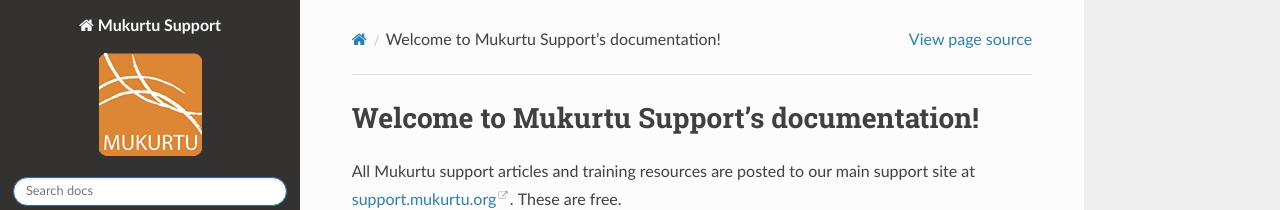
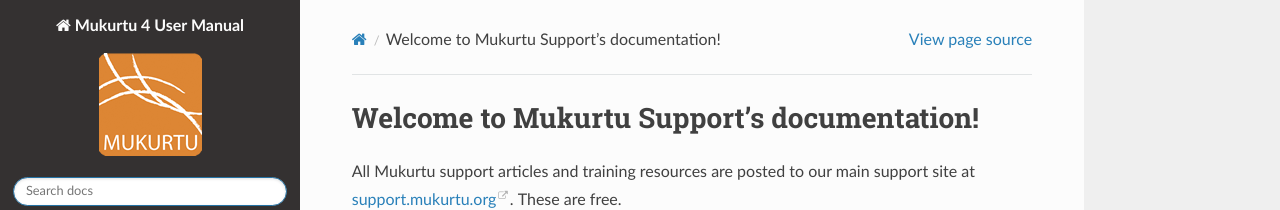
Before and after one commit to MukurtuCMS/mukurtudocs, a Sphinx documentation site: the page built from docs/source/index.rst, in a window 1280 px wide. Shown: the top 210 px of the page. Built offline with Sphinx 7.4.7 and the Read the Docs theme 2.0.0, drawn with Linux system fonts in a browser that asks for light colours.

Commit message:
Update conf.py

```diff
--- a/docs/source/conf.py
+++ b/docs/source/conf.py
@@ -6,7 +6,7 @@
 # -- Project information -----------------------------------------------------
 # https://www.sphinx-doc.org/en/master/usage/configuration.html#project-information
 
-project = 'Mukurtu Support'
+project = 'Mukurtu 4 User Manual'
 copyright = '2024, Mukurtu'
 author = 'Mukurtu'
 release = '0.1'
```
